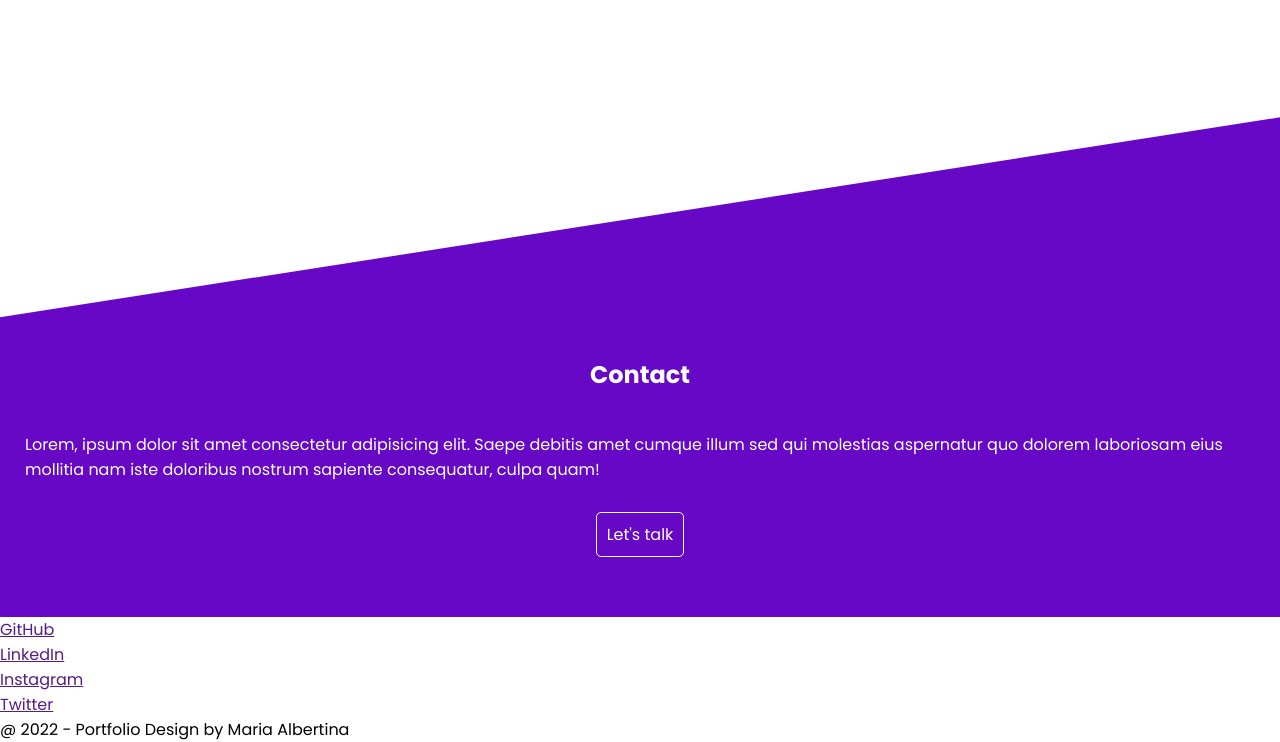
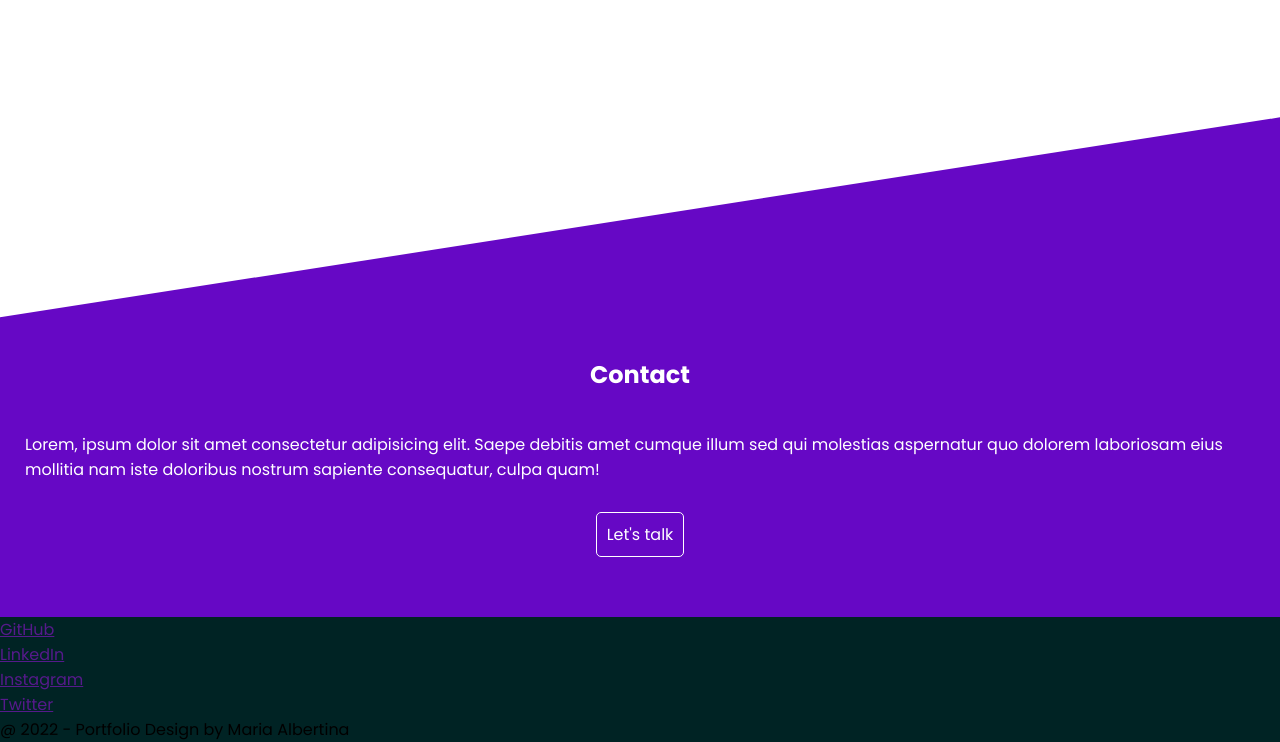
Before and after one commit to ntb-arenas/ntb-arenas.github.io, a plain HTML site: page index.html in a window 1280 px wide. Shown: the part 2811-3553 px from the top of the page. Drawn offline with Linux system fonts and the light colour scheme.

Commit message:
update index.css

```diff
--- a/styles/css/index.css
+++ b/styles/css/index.css
@@ -193,3 +193,7 @@ article {
   background-color: #fff;
   color: var(--color-brand);
 }
+
+footer {
+  background-color: #002324;
+}
```
